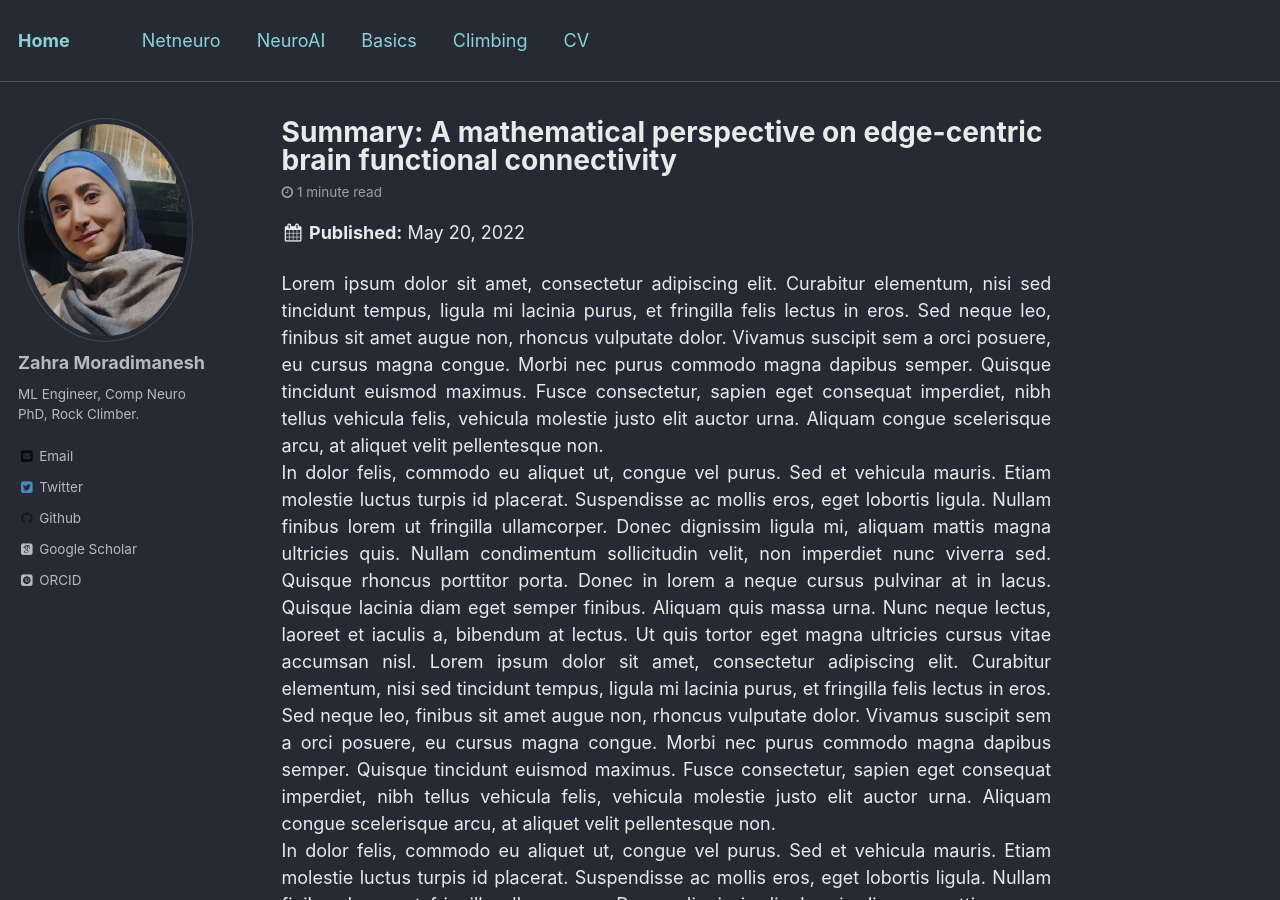
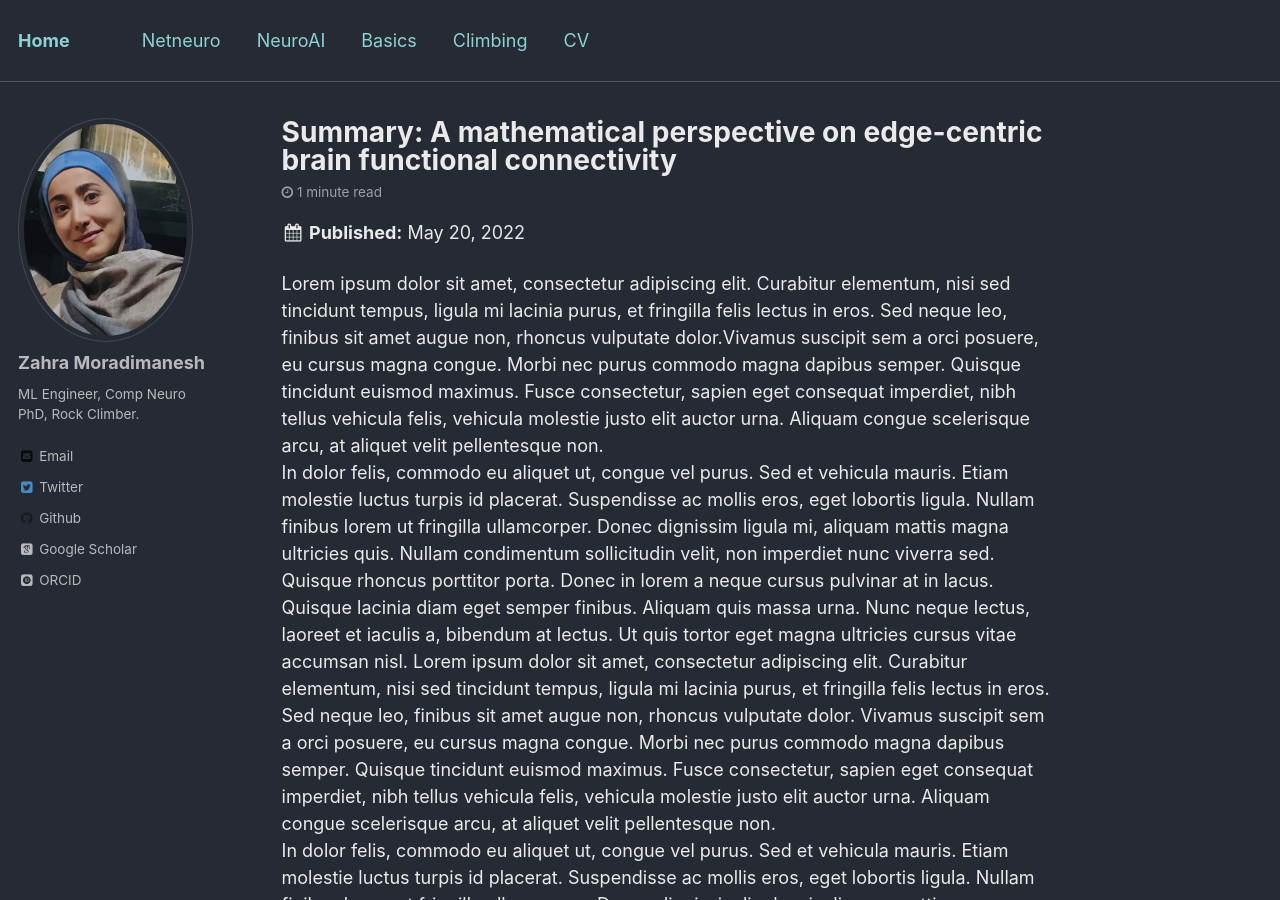
Before and after one commit to zahramor/zahramor.github.io, a Jekyll site: the page built from _posts/2022-05-20-netneuro-edgyConnectivity.md, in a window 1280 px wide and 900 px high. Built offline with Jekyll 4.4.1, drawn with Linux system fonts in a browser that asks for light colours; some web fonts are replaced.

Commit message:
Update 2022-05-20-netneuro-edgyConnectivity.md

```diff
--- a/_posts/2022-05-20-netneuro-edgyConnectivity.md
+++ b/_posts/2022-05-20-netneuro-edgyConnectivity.md
@@ -9,9 +9,8 @@ tags:
   - paper-review
 ---
 
-<p align="justify">Lorem ipsum dolor sit amet, consectetur adipiscing elit. Curabitur elementum, nisi sed tincidunt tempus, ligula mi lacinia purus, et fringilla felis lectus in eros. Sed neque leo, finibus sit amet augue non, rhoncus vulputate dolor. Vivamus suscipit sem a orci posuere, eu cursus magna congue. Morbi nec purus commodo magna dapibus semper. Quisque tincidunt euismod maximus. Fusce consectetur, sapien eget consequat imperdiet, nibh tellus vehicula felis, vehicula molestie justo elit auctor urna. Aliquam congue scelerisque arcu, at aliquet velit pellentesque non.
+Lorem ipsum dolor sit amet, consectetur adipiscing elit. Curabitur elementum, nisi sed tincidunt tempus, ligula mi lacinia purus, et fringilla felis lectus in eros. Sed neque leo, finibus sit amet augue non, rhoncus vulputate dolor.Vivamus suscipit sem a orci posuere, eu cursus magna congue. Morbi nec purus commodo magna dapibus semper. Quisque tincidunt euismod maximus. Fusce consectetur, sapien eget consequat imperdiet, nibh tellus vehicula felis, vehicula molestie justo elit auctor urna. Aliquam congue scelerisque arcu, at aliquet velit pellentesque non.
 <br>In dolor felis, commodo eu aliquet ut, congue vel purus. Sed et vehicula mauris. Etiam molestie luctus turpis id placerat. Suspendisse ac mollis eros, eget lobortis ligula. Nullam finibus lorem ut fringilla ullamcorper. Donec dignissim ligula mi, aliquam mattis magna ultricies quis. Nullam condimentum sollicitudin velit, non imperdiet nunc viverra sed. Quisque rhoncus porttitor porta. Donec in lorem a neque cursus pulvinar at in lacus. Quisque lacinia diam eget semper finibus. Aliquam quis massa urna. Nunc neque lectus, laoreet et iaculis a, bibendum at lectus. Ut quis tortor eget magna ultricies cursus vitae accumsan nisl. Lorem ipsum dolor sit amet, consectetur adipiscing elit. Curabitur elementum, nisi sed tincidunt tempus, ligula mi lacinia purus, et fringilla felis lectus in eros. Sed neque leo, finibus sit amet augue non, rhoncus vulputate dolor. Vivamus suscipit sem a orci posuere, eu cursus magna congue. Morbi nec purus commodo magna dapibus semper. Quisque tincidunt euismod maximus. Fusce consectetur, sapien eget consequat imperdiet, nibh tellus vehicula felis, vehicula molestie justo elit auctor urna. Aliquam congue scelerisque arcu, at aliquet velit pellentesque non.
 <br>In dolor felis, commodo eu aliquet ut, congue vel purus. Sed et vehicula mauris. Etiam molestie luctus turpis id placerat. Suspendisse ac mollis eros, eget lobortis ligula. Nullam finibus lorem ut fringilla ullamcorper. Donec dignissim ligula mi, aliquam mattis magna ultricies quis. Nullam condimentum sollicitudin velit, non imperdiet nunc viverra sed. Quisque rhoncus porttitor porta. Donec in lorem a neque cursus pulvinar at in lacus. Quisque lacinia diam eget semper finibus. Aliquam quis massa urna. Nunc neque lectus, laoreet et iaculis a, bibendum at lectus. Ut quis tortor eget magna ultricies cursus vitae accumsan nisl.
-</p>
 
 [Download paper here](http://zahramor.github.io/files/Novelli2022.pdf)
```
